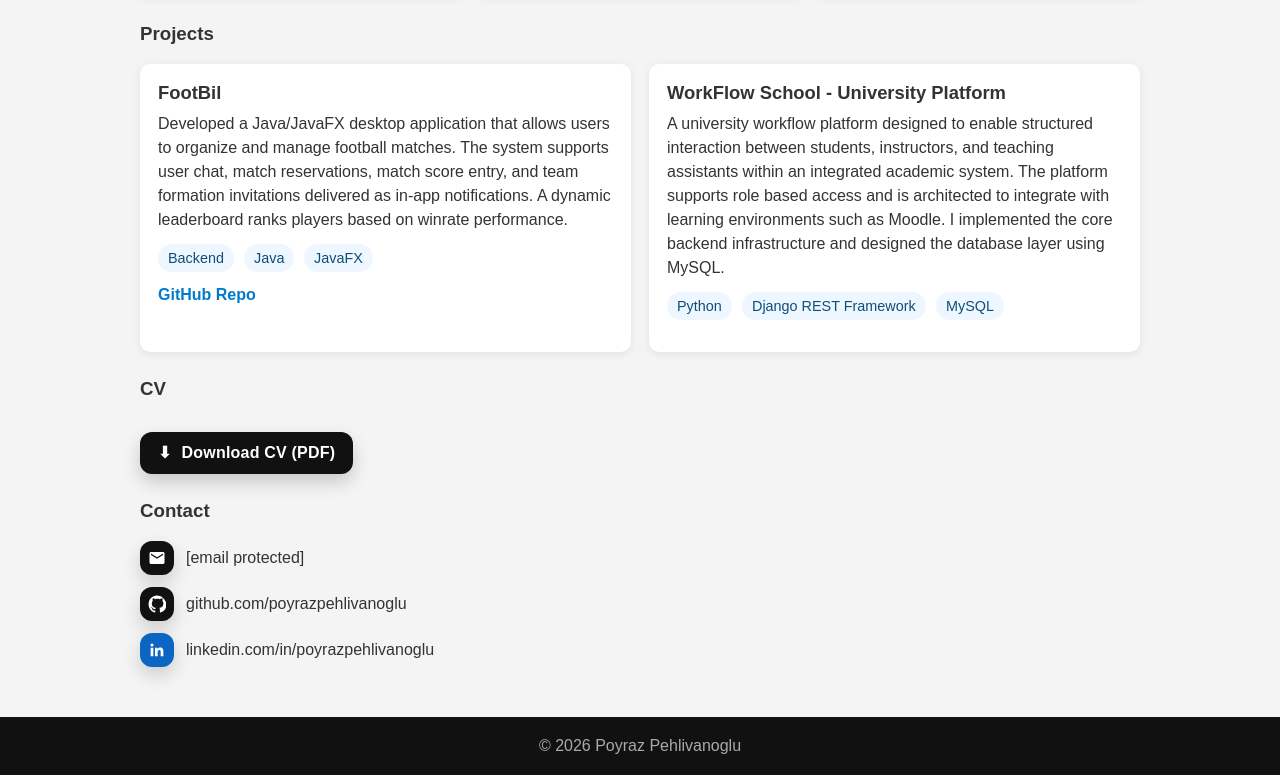
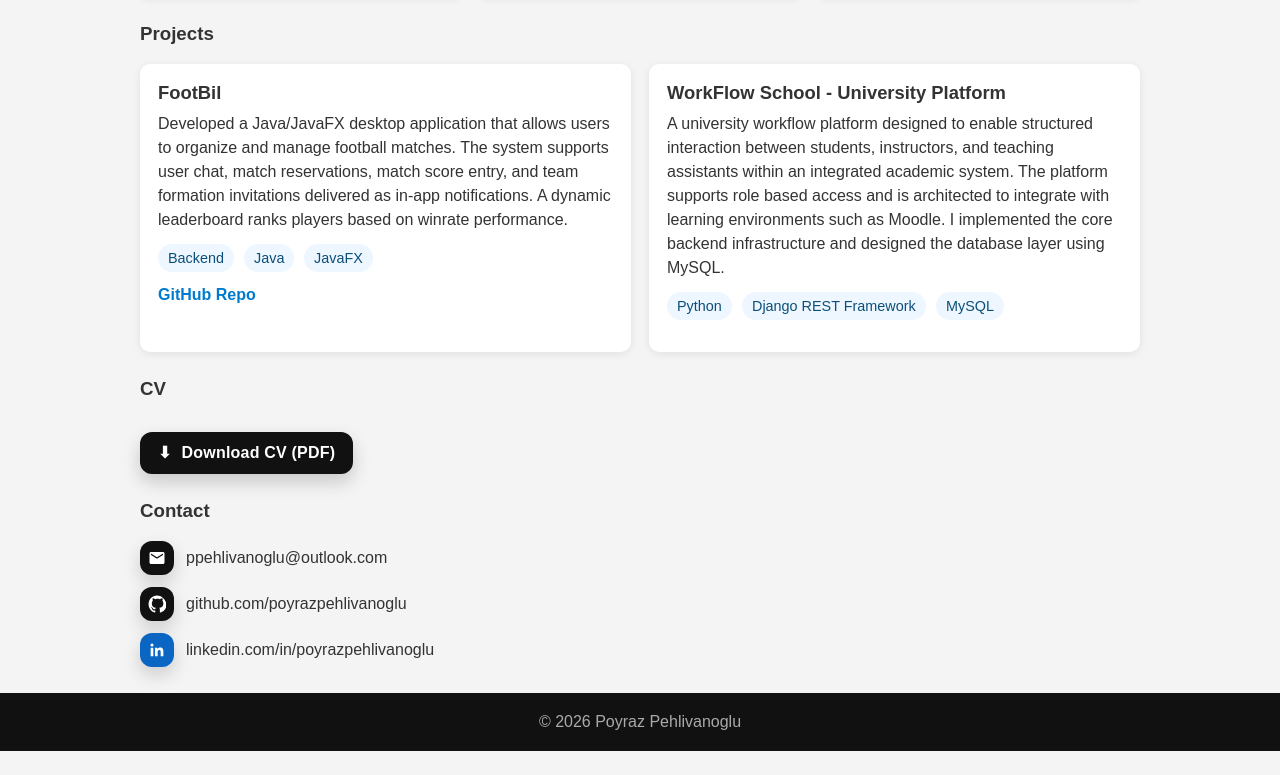
Before and after one commit to poyrazpehlivanoglu/poyrazpehlivanoglu.github.io, a plain HTML site: page index.html in a window 1280 px wide. Shown: the part 869-1644 px from the top of the page. After the commit the page ends 1620 px from the top, so only its background shows below. Drawn offline with Linux system fonts and the light colour scheme.

Commit message:
Update email links to use mailto format

```diff
--- a/index.html
+++ b/index.html
@@ -11,7 +11,7 @@
       font-family: Arial, sans-serif;
       background: #f4f4f4;
       color: #333;
-      min-height: 100vh;
+      min-height: 100vh;f
       display: flex;
       flex-direction: column;
     }
@@ -486,7 +486,7 @@
           </svg>
         </a>
 
-        <a class="email" href="/cdn-cgi/l/email-protection#fb8b8b9e9397928d9a95949c978ebb948e8f97949490d5989496" aria-label="Email">
+        <a class="email" href="mailto:ppehlivanoglu@outlook.com" aria-label="Email">
           <svg viewBox="0 0 24 24" aria-hidden="true">
             <path fill="currentColor"
               d="M20 4H4c-1.1 0-2 .9-2 2v12c0 1.1.9 2 2 2h16c1.1 0 2-.9 2-2V6c0-1.1-.9-2-2-2zm0 4-8 5L4 8V6l8 5 8-5v2z" />
@@ -590,12 +590,12 @@
         <h3 data-i18n="nav.contact">Contact</h3>
         <div class="contact-list">
           <div class="contact-item">
-            <a class="contact-icon" href="/cdn-cgi/l/email-protection#760606131e1a1f00171819111a03361903021a19191d5815191b" aria-label="Email">
+            <a class="contact-icon" href="mailto:ppehlivanoglu@outlook.com" aria-label="Email">
               <svg viewBox="0 0 24 24" aria-hidden="true">
                 <path fill="currentColor" d="M20 4H4c-1.1 0-2 .9-2 2v12c0 1.1.9 2 2 2h16c1.1 0 2-.9 2-2V6c0-1.1-.9-2-2-2zm0 4-8 5L4 8V6l8 5 8-5v2z" />
               </svg>
             </a>
-            <a class="contact-text" href="/cdn-cgi/l/email-protection#c3b3b3a6abafaab5a2adaca4afb683acb6b7afacaca8eda0acae"><span class="__cf_email__" data-cfemail="641414010c080d12050a0b030811240b1110080b0b0f4a070b09">[email&#160;protected]</span></a>
+          <a class="contact-text" href="mailto:ppehlivanoglu@outlook.com">ppehlivanoglu@outlook.com</a>
           </div>
 
           <div class="contact-item">
```
